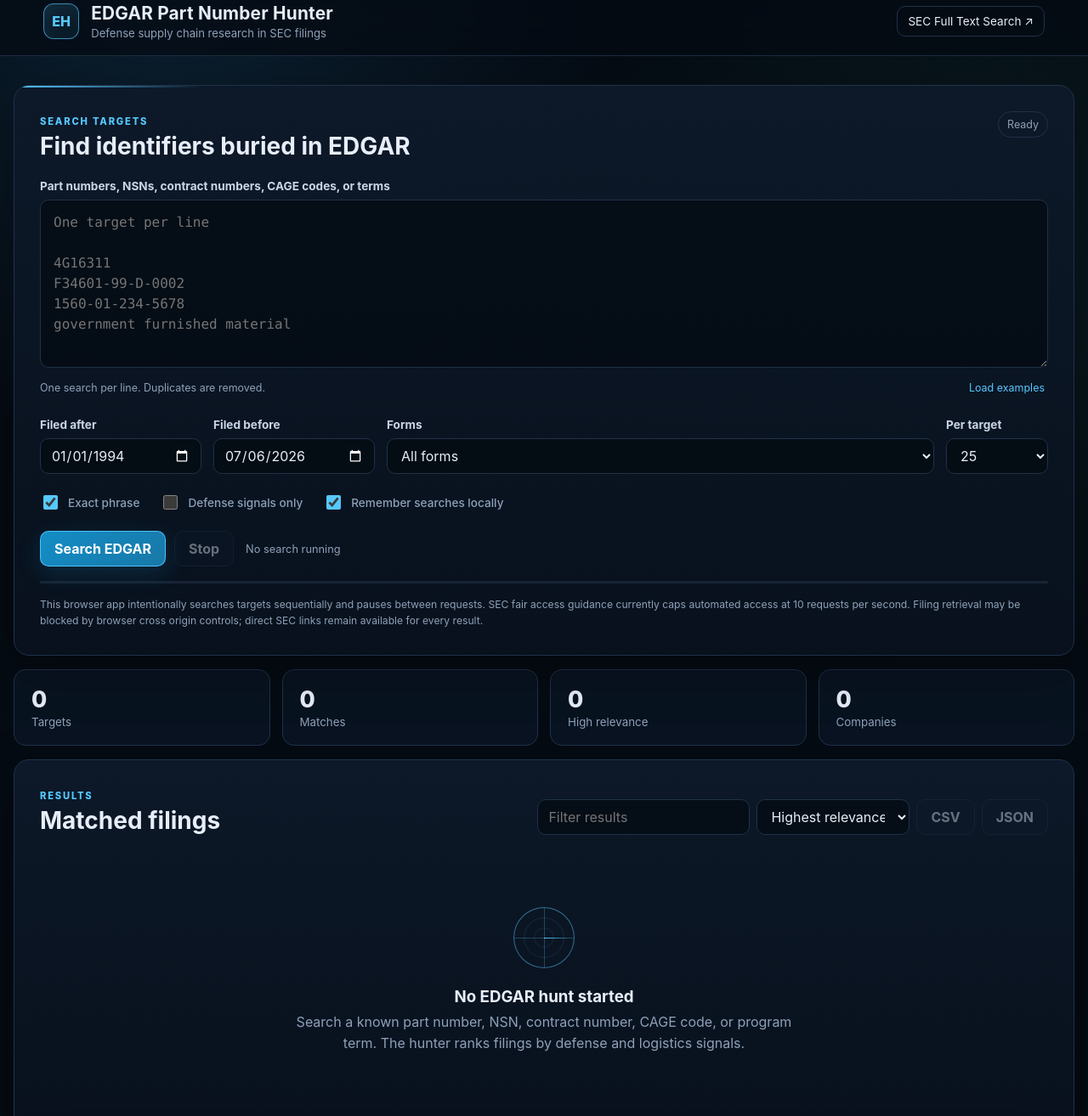
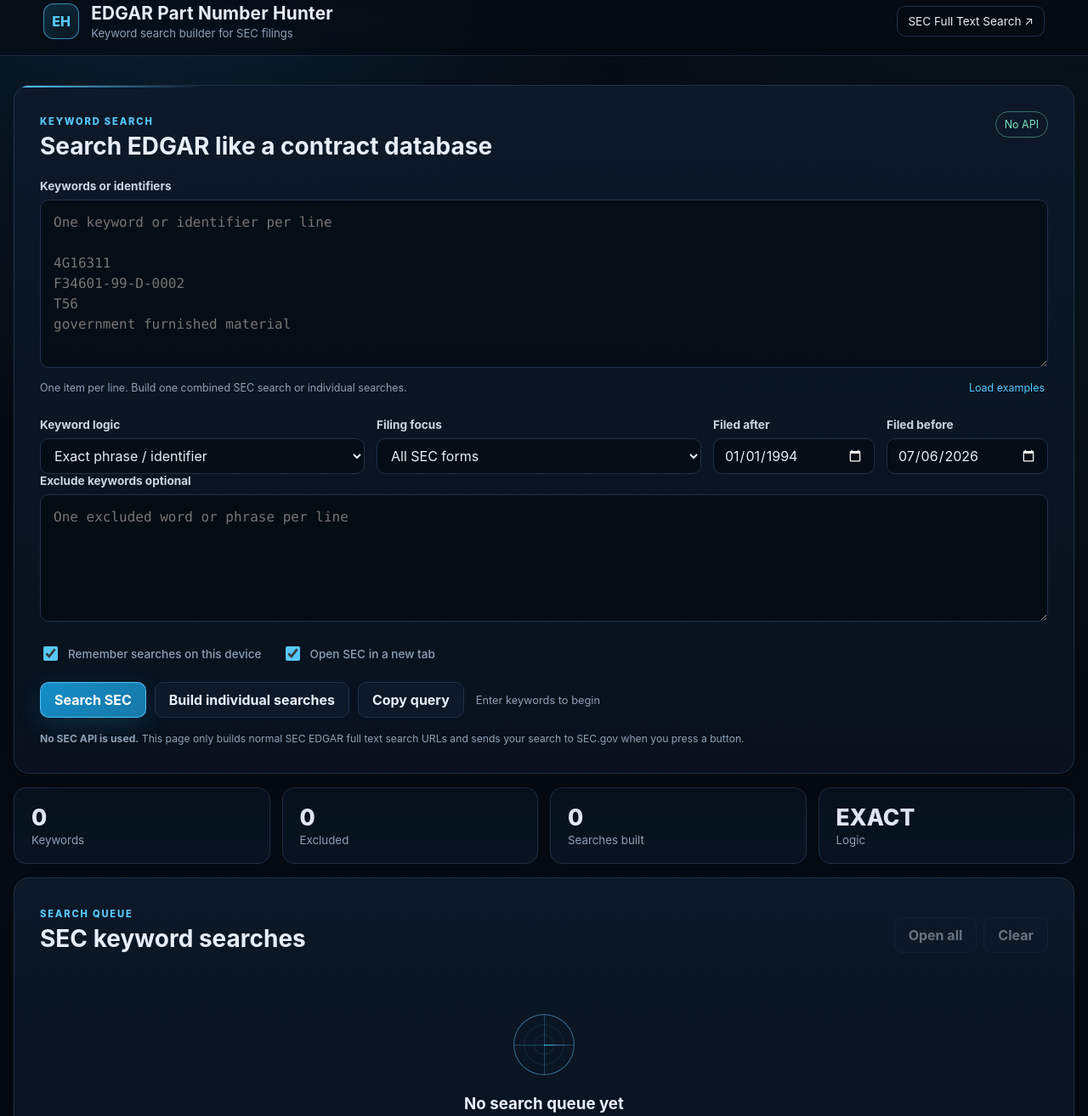
Before and after one commit to DeerSpotter/EDGAR-Part-Number-Hunter, a plain HTML site: page docs/index.html in a window 1280 px wide. Shown: the part 15-1329 px from the top of the page at 85% size. Drawn offline with Linux system fonts and the light colour scheme.

Commit message:
Replace API UI with keyword search builder

```diff
--- a/docs/index.html
+++ b/docs/index.html
@@ -5,7 +5,7 @@
   <meta name="viewport" content="width=device-width, initial-scale=1">
   <meta name="theme-color" content="#07111f">
   <title>EDGAR Part Number Hunter</title>
-  <meta name="description" content="Search SEC EDGAR filings for part numbers, NSNs, contract numbers, CAGE codes, and defense logistics terms.">
+  <meta name="description" content="Build SEC EDGAR full text searches for part numbers, NSNs, contract numbers, and technical keywords without an API.">
   <link rel="stylesheet" href="styles.css">
 </head>
 <body>
@@ -14,7 +14,7 @@
       <div class="mark" aria-hidden="true">EH</div>
       <div>
         <h1>EDGAR Part Number Hunter</h1>
-        <p>Defense supply chain research in SEC filings</p>
+        <p>Keyword search builder for SEC filings</p>
       </div>
     </div>
     <a class="ghost-link" href="https://www.sec.gov/edgar/search/" target="_blank" rel="noreferrer">SEC Full Text Search ↗</a>
@@ -24,20 +24,39 @@
     <section class="panel search-panel">
       <div class="section-heading">
         <div>
-          <span class="eyebrow">SEARCH TARGETS</span>
-          <h2>Find identifiers buried in EDGAR</h2>
+          <span class="eyebrow">KEYWORD SEARCH</span>
+          <h2>Search EDGAR like a contract database</h2>
         </div>
-        <span class="status-pill" id="apiStatus">Ready</span>
+        <span class="status-pill ok">No API</span>
       </div>
 
-      <label for="queries">Part numbers, NSNs, contract numbers, CAGE codes, or terms</label>
-      <textarea id="queries" rows="7" spellcheck="false" placeholder="One target per line&#10;&#10;4G16311&#10;F34601-99-D-0002&#10;1560-01-234-5678&#10;government furnished material"></textarea>
+      <label for="keywords">Keywords or identifiers</label>
+      <textarea id="keywords" rows="7" spellcheck="false" placeholder="One keyword or identifier per line&#10;&#10;4G16311&#10;F34601-99-D-0002&#10;T56&#10;government furnished material"></textarea>
       <div class="hint-row">
-        <span>One search per line. Duplicates are removed.</span>
+        <span>One item per line. Build one combined SEC search or individual searches.</span>
         <button class="text-button" id="loadExample" type="button">Load examples</button>
       </div>
 
       <div class="filters">
+        <div class="field grow">
+          <label for="matchMode">Keyword logic</label>
+          <select id="matchMode">
+            <option value="any">Any keyword</option>
+            <option value="all">All keywords</option>
+            <option value="exact" selected>Exact phrase / identifier</option>
+          </select>
+        </div>
+        <div class="field grow">
+          <label for="forms">Filing focus</label>
+          <select id="forms">
+            <option value="">All SEC forms</option>
+            <option value="10-K,10-Q,8-K,S-1,S-3">Material filing forms</option>
+            <option value="EX-10">Exhibit 10 contracts</option>
+            <option value="10-K">10-K only</option>
+            <option value="10-Q">10-Q only</option>
+            <option value="8-K">8-K only</option>
+          </select>
+        </div>
         <div class="field">
           <label for="startDate">Filed after</label>
           <input id="startDate" type="date" value="1994-01-01">
@@ -46,73 +65,49 @@
           <label for="endDate">Filed before</label>
           <input id="endDate" type="date">
         </div>
-        <div class="field grow">
-          <label for="forms">Forms</label>
-          <select id="forms">
-            <option value="">All forms</option>
-            <option value="10-K,10-Q,8-K,S-1,S-3">Material filing forms</option>
-            <option value="EX-10">Exhibit 10 focus</option>
-            <option value="10-K">10-K only</option>
-            <option value="10-Q">10-Q only</option>
-            <option value="8-K">8-K only</option>
-          </select>
-        </div>
-        <div class="field compact">
-          <label for="limit">Per target</label>
-          <select id="limit">
-            <option>10</option>
-            <option selected>25</option>
-            <option>50</option>
-            <option>100</option>
-          </select>
-        </div>
       </div>
 
+      <label for="excludeKeywords">Exclude keywords <span class="optional">optional</span></label>
+      <textarea id="excludeKeywords" class="small-textarea" rows="3" spellcheck="false" placeholder="One excluded word or phrase per line"></textarea>
+
       <div class="options-row">
-        <label class="check"><input id="exactPhrase" type="checkbox" checked><span>Exact phrase</span></label>
-        <label class="check"><input id="defenseOnly" type="checkbox"><span>Defense signals only</span></label>
-        <label class="check"><input id="rememberSearches" type="checkbox" checked><span>Remember searches locally</span></label>
+        <label class="check"><input id="rememberSearches" type="checkbox" checked><span>Remember searches on this device</span></label>
+        <label class="check"><input id="openNewTab" type="checkbox" checked><span>Open SEC in a new tab</span></label>
       </div>
 
       <div class="action-row">
-        <button class="primary" id="searchButton" type="button">Search EDGAR</button>
-        <button class="secondary" id="stopButton" type="button" disabled>Stop</button>
-        <span id="progressText" class="progress-text">No search running</span>
+        <button class="primary" id="searchCombined" type="button">Search SEC</button>
+        <button class="secondary" id="buildQueue" type="button">Build individual searches</button>
+        <button class="secondary" id="copyQuery" type="button">Copy query</button>
+        <span id="queryStatus" class="progress-text">Enter keywords to begin</span>
       </div>
-      <div class="progress-track" aria-hidden="true"><div id="progressBar" class="progress-bar"></div></div>
 
-      <p class="notice">This browser app intentionally searches targets sequentially and pauses between requests. SEC fair access guidance currently caps automated access at 10 requests per second. Filing retrieval may be blocked by browser cross origin controls; direct SEC links remain available for every result.</p>
+      <p class="notice"><strong>No SEC API is used.</strong> This page only builds normal SEC EDGAR full text search URLs and sends your search to SEC.gov when you press a button.</p>
     </section>
 
     <section class="stats" aria-label="Search statistics">
-      <article><span id="targetCount">0</span><small>Targets</small></article>
-      <article><span id="resultCount">0</span><small>Matches</small></article>
-      <article><span id="highCount">0</span><small>High relevance</small></article>
-      <article><span id="companyCount">0</span><small>Companies</small></article>
+      <article><span id="keywordCount">0</span><small>Keywords</small></article>
+      <article><span id="excludeCount">0</span><small>Excluded</small></article>
+      <article><span id="searchCount">0</span><small>Searches built</small></article>
+      <article><span id="modeLabel">EXACT</span><small>Logic</small></article>
     </section>
 
     <section class="panel results-panel">
       <div class="section-heading results-heading">
         <div>
-          <span class="eyebrow">RESULTS</span>
-          <h2>Matched filings</h2>
+          <span class="eyebrow">SEARCH QUEUE</span>
+          <h2>SEC keyword searches</h2>
         </div>
         <div class="result-actions">
-          <input id="resultFilter" type="search" placeholder="Filter results">
-          <select id="sortResults" aria-label="Sort results">
-            <option value="score">Highest relevance</option>
-            <option value="date">Newest filing</option>
-            <option value="company">Company</option>
-          </select>
-          <button class="secondary" id="exportCsv" type="button" disabled>CSV</button>
-          <button class="secondary" id="exportJson" type="button" disabled>JSON</button>
+          <button class="secondary" id="openAll" type="button" disabled>Open all</button>
+          <button class="secondary" id="clearQueue" type="button" disabled>Clear</button>
         </div>
       </div>
 
       <div id="emptyState" class="empty-state">
         <div class="radar" aria-hidden="true"><span></span></div>
-        <h3>No EDGAR hunt started</h3>
-        <p>Search a known part number, NSN, contract number, CAGE code, or program term. The hunter ranks filings by defense and logistics signals.</p>
+        <h3>No search queue yet</h3>
+        <p>Enter part numbers, contract numbers, NSNs, program names, or technical terms. Build individual searches to create one SEC.gov search card for each keyword.</p>
       </div>
 
       <div id="results" class="results" aria-live="polite"></div>
@@ -122,7 +117,7 @@
       <div class="section-heading">
         <div>
           <span class="eyebrow">LOCAL HISTORY</span>
-          <h2>Recent targets</h2>
+          <h2>Recent keywords</h2>
         </div>
         <button class="text-button" id="clearHistory" type="button">Clear</button>
       </div>
@@ -132,7 +127,7 @@
 
   <footer>
     <p>Independent research tool. Not affiliated with or endorsed by the U.S. Securities and Exchange Commission.</p>
-    <p>Source data opens on <a href="https://www.sec.gov/" target="_blank" rel="noreferrer">SEC.gov</a>.</p>
+    <p>All searches open on <a href="https://www.sec.gov/edgar/search/" target="_blank" rel="noreferrer">SEC.gov</a>.</p>
   </footer>
 
   <script src="app.js" defer></script>
```
